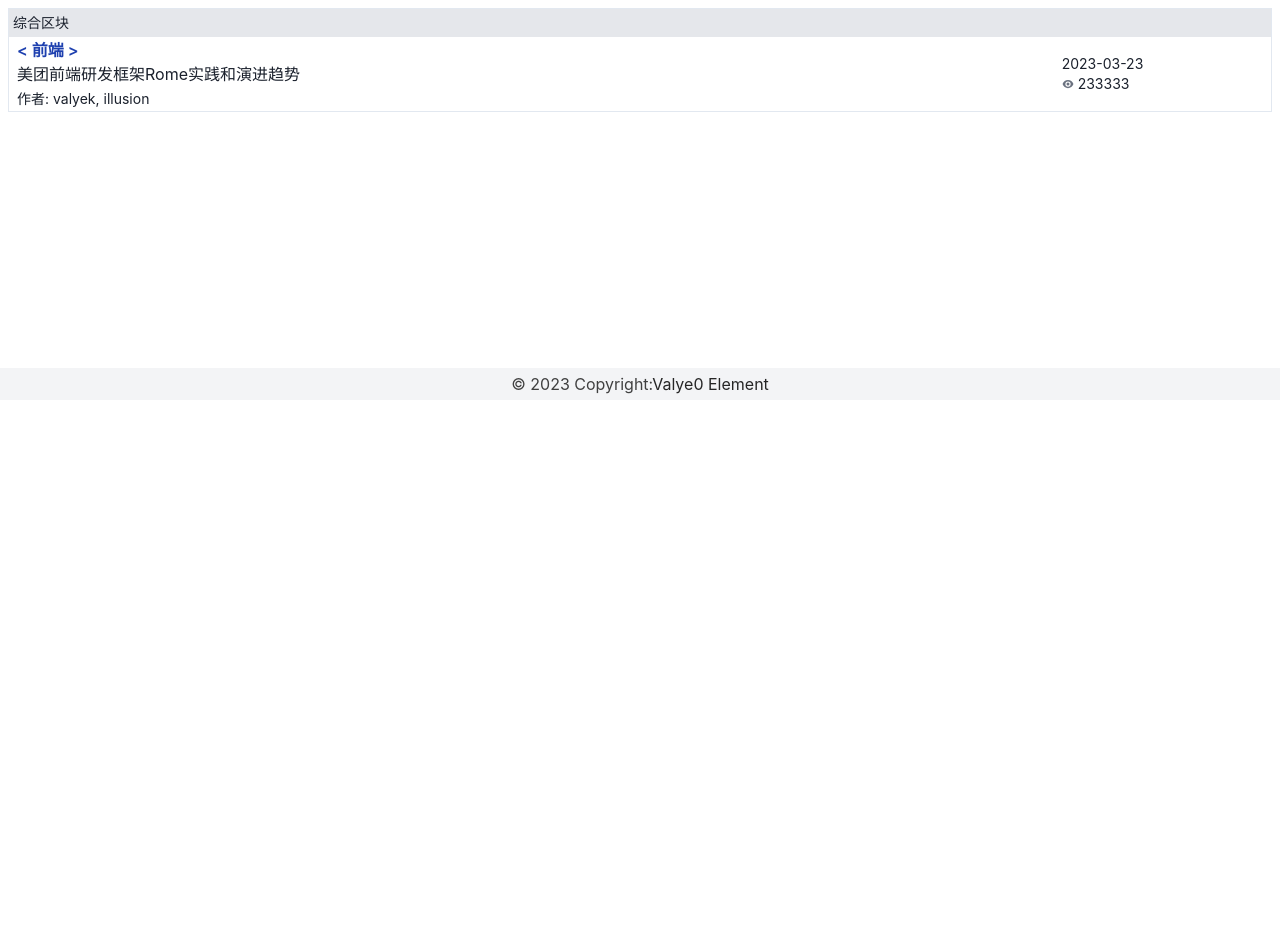
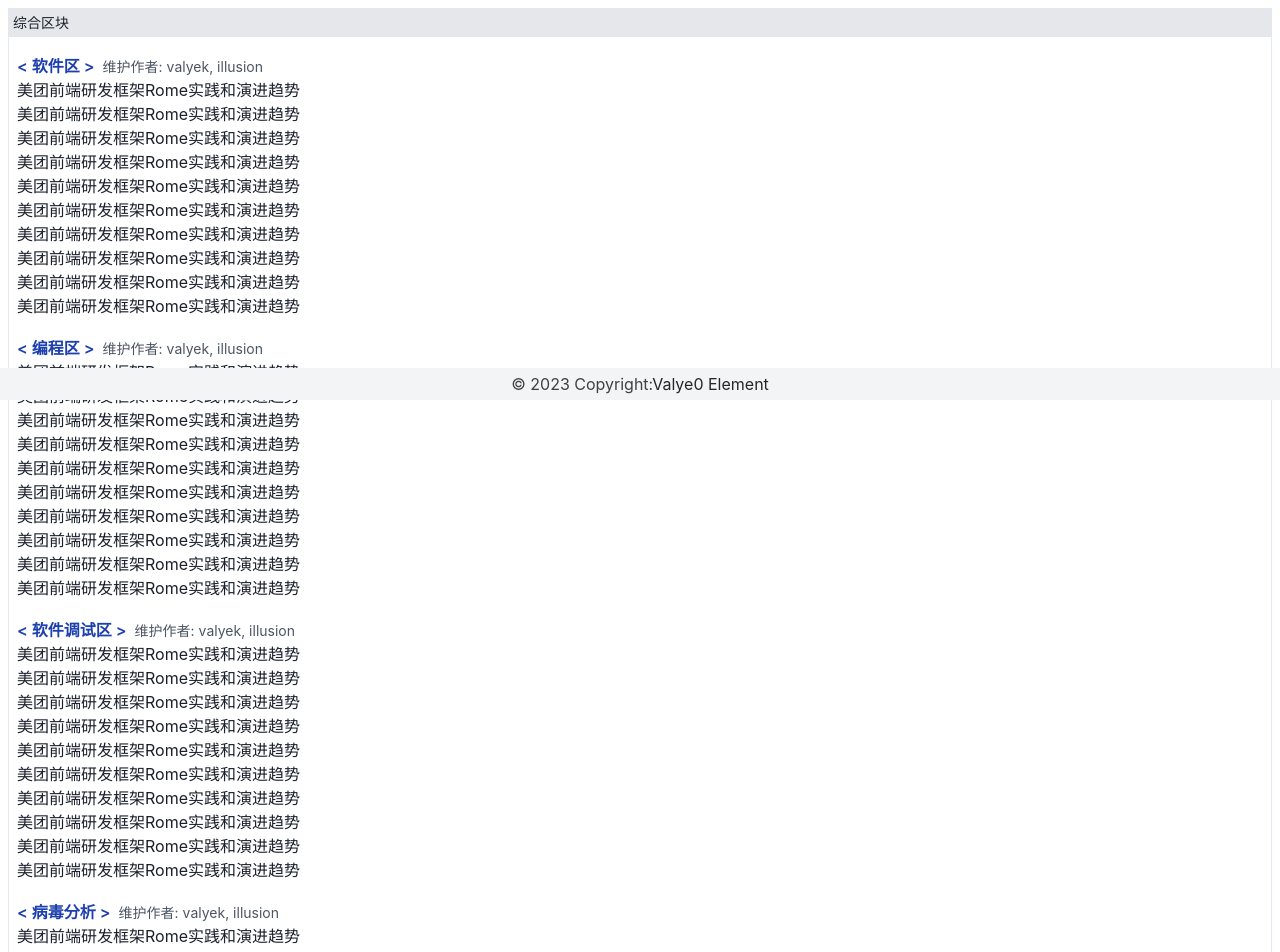
Before and after one commit to hjklchan/valyek, a React (Vite) app: page /home in a window 1280 px wide. Shown: the part 400-1352 px from the top of the page. Before the commit the page ends 800 px from the top, so only its background shows below. Built offline with nearby package versions, Linux system fonts and the light colour scheme.

Commit message:
home page

```diff
--- a/src/pages/home/index.tsx
+++ b/src/pages/home/index.tsx
@@ -99,19 +99,97 @@ export default function() {
         </div>
         <div className="border">
             <h2 className="p-1 text-sm bg-gray-200">综合区块</h2>
-            <table className="table-fixed w-full">
+            <table className="table-fixed w-full border-separate border-spacing-y-4">
                 <tbody className="">
                     <tr className="h-18">
                         <td className="px-2">
-                            <span className="font-semibold text-blue-800 hover:underline cursor-pointer">{`< 前端 >`}</span><br />
-                            <span className="text-md hover:underline cursor-pointer">美团前端研发框架Rome实践和演进趋势</span><br />
-                            <span className="text-sm">作者: valyek, illusion</span>
+                            <div className="items-center">
+                                <span className="font-semibold text-blue-800 hover:underline cursor-pointer">{`< 软件区 >`}</span>
+                                <span className="ml-2 text-sm text-gray-600">维护作者: valyek, illusion</span>
+                            </div>
+                            <div className="py-0">
+                                <ul className="text-md">
+                                    {
+                                        fakePosts.map(item => {
+                                            return <li key={item.id}>
+                                                <a className="cursor-pointer hover:underline">美团前端研发框架Rome实践和演进趋势</a>
+                                            </li>
+                                        })
+                                    }
+
+                                </ul>
+                            </div>
                         </td>
                         <td className="w-1/6">
-                            <div className="text-sm">2023-03-23</div>
-                            <div className="flex items-center space-x-4 text-sm"><EyeIcon className="h-3 w-3 mr-1 text-gray-500" />233333</div>
                         </td>
                     </tr>
+                    <tr className="h-18">
+                        <td className="px-2">
+                            <div className="items-center">
+                                <span className="font-semibold text-blue-800 hover:underline cursor-pointer">{`< 编程区 >`}</span>
+                                <span className="ml-2 text-sm text-gray-600">维护作者: valyek, illusion</span>
+                            </div>
+                            <div className="py-0">
+                                <ul className="text-md">
+                                    {
+                                        fakePosts.map(item => {
+                                            return <li key={item.id}>
+                                                <a className="cursor-pointer hover:underline">美团前端研发框架Rome实践和演进趋势</a>
+                                            </li>
+                                        })
+                                    }
+
+                                </ul>
+                            </div>
+                        </td>
+                        <td className="w-1/6">
+                        </td>
+                    </tr>
+                    <tr className="h-18">
+                        <td className="px-2">
+                            <div className="items-center">
+                                <span className="font-semibold text-blue-800 hover:underline cursor-pointer">{`< 软件调试区 >`}</span>
+                                <span className="ml-2 text-sm text-gray-600">维护作者: valyek, illusion</span>
+                            </div>
+                            <div className="py-0">
+                                <ul className="text-md">
+                                    {
+                                        fakePosts.map(item => {
+                                            return <li key={item.id}>
+                                                <a className="cursor-pointer hover:underline">美团前端研发框架Rome实践和演进趋势</a>
+                                            </li>
+                                        })
+                                    }
+
+                                </ul>
+                            </div>
+                        </td>
+                        <td className="w-1/6">
+                        </td>
+                    </tr>
+                    <tr className="h-18">
+                        <td className="px-2">
+                            <div className="items-center">
+                                <span className="font-semibold text-blue-800 hover:underline cursor-pointer">{`< 病毒分析 >`}</span>
+                                <span className="ml-2 text-sm text-gray-600">维护作者: valyek, illusion</span>
+                            </div>
+                            <div className="py-0">
+                                <ul className="text-md">
+                                    {
+                                        fakePosts.map(item => {
+                                            return <li key={item.id}>
+                                                <a className="cursor-pointer hover:underline">美团前端研发框架Rome实践和演进趋势</a>
+                                            </li>
+                                        })
+                                    }
+
+                                </ul>
+                            </div>
+                        </td>
+                        <td className="w-1/6">
+                        </td>
+                    </tr>
+
                 </tbody>
             </table>
         </div>
```
